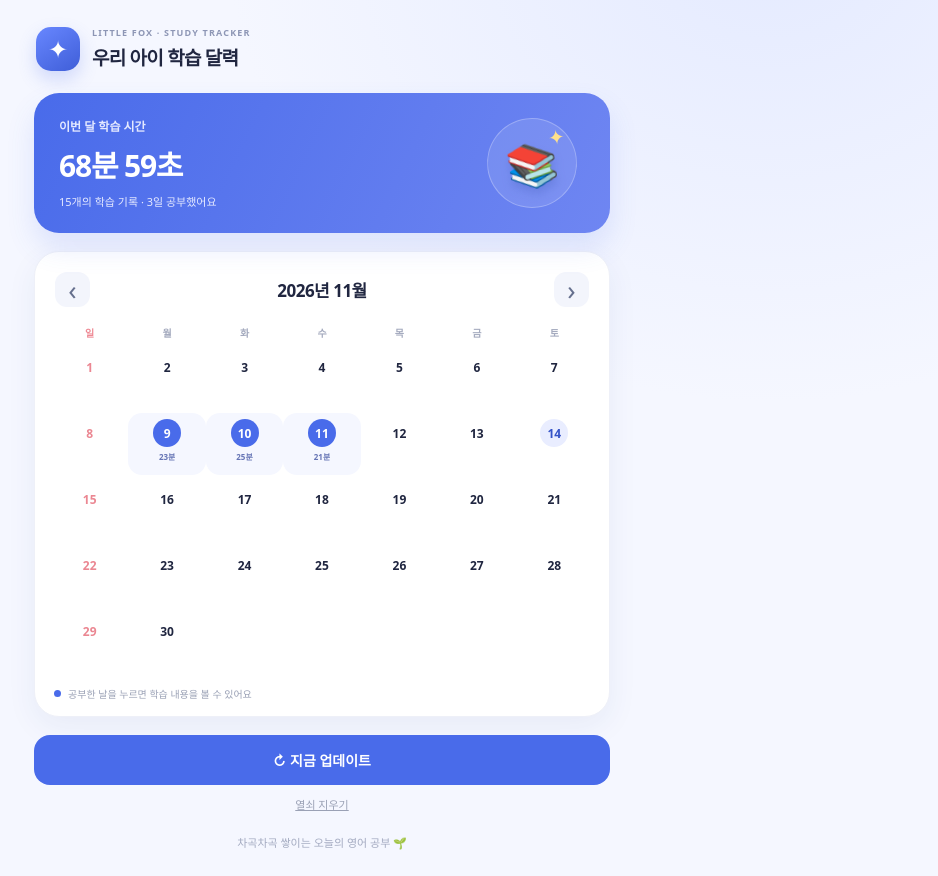
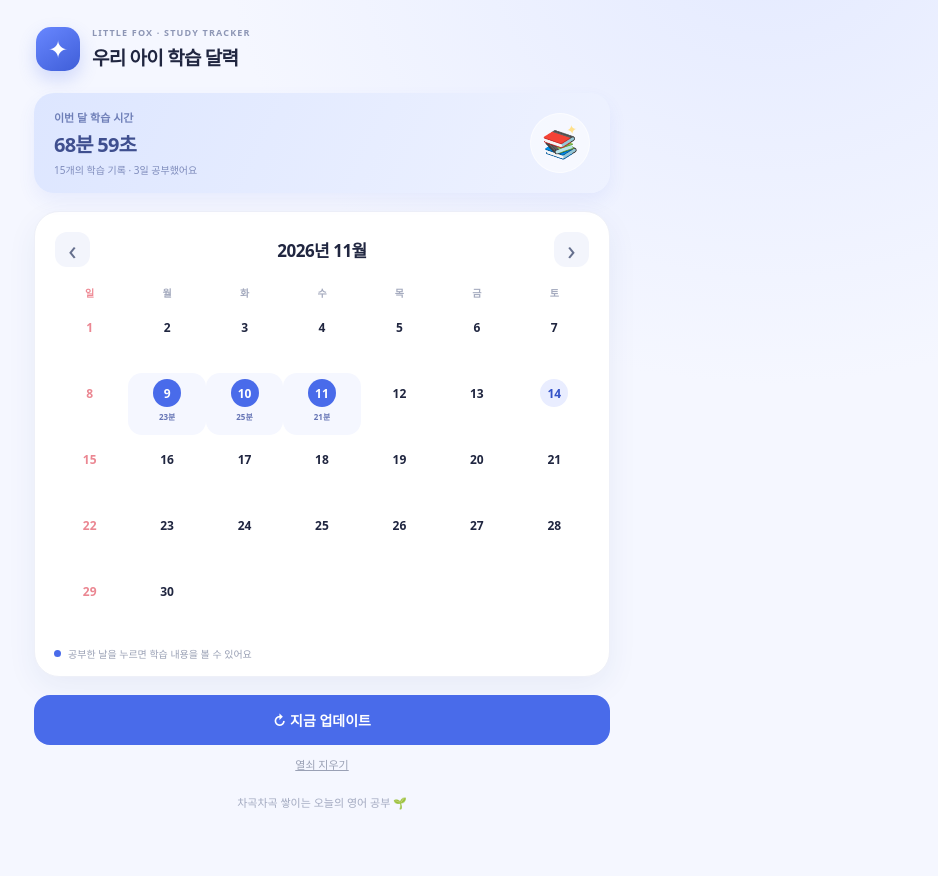
Before and after one commit to Ellie150121/study-calendar, a plain HTML site: page index.html in a window 1280 px wide. Shown: the whole page, without its empty margins (318-1256 px from the left). After the commit the page ends 836 px from the top, so only its background shows below. Drawn offline with Linux system fonts and the light colour scheme.

Commit message:
Update app.css

```diff
--- a/app.css
+++ b/app.css
@@ -124,3 +124,13 @@ h1 { margin: 0; font-size: 19px; font-weight: 800; letter-spacing: -.04em; }
   .day-cell { min-height: 57px; }
   .day-time { font-size: 7px; }
 }
+
+
+/* 상단 요약 상자: 작게, 연한 파스텔 */
+.summary-card { min-height: 96px; padding: 16px 20px; border-radius: 20px; background: linear-gradient(115deg, #dde6ff, #eef2ff); color: #3f4f8f; box-shadow: 0 8px 18px #496bea14; }
+.summary-label { margin-bottom: 4px; color: #6f7fb8; font-size: 11px; }
+.summary-time { font-size: 20px; }
+.summary-detail { margin-top: 4px; color: #7f8cbc; font-size: 10px; }
+.summary-art { width: 60px; height: 60px; margin-right: 0; border-color: #ffffff99; background: #ffffff80; }
+.summary-art span { font-size: 28px; filter: none; }
+.summary-art i { top: 8px; right: 10px; font-size: 13px; }
```
